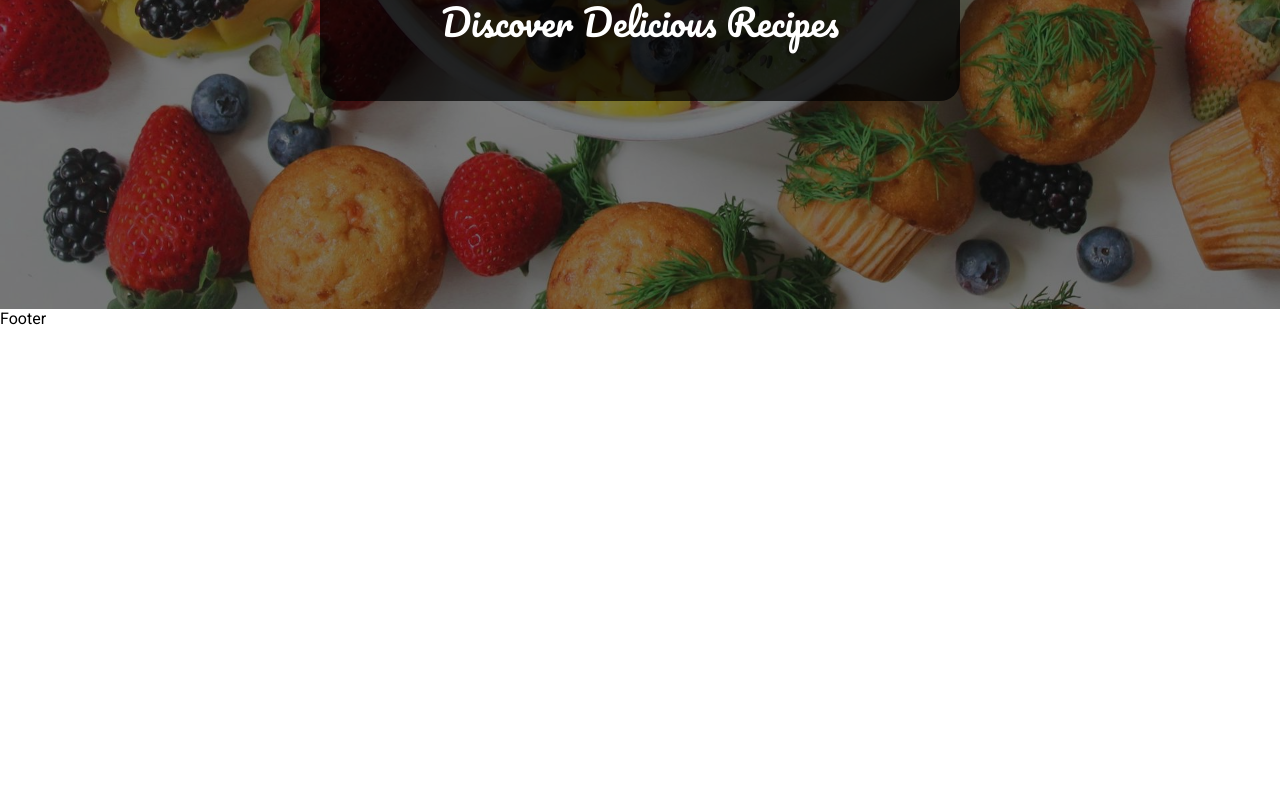
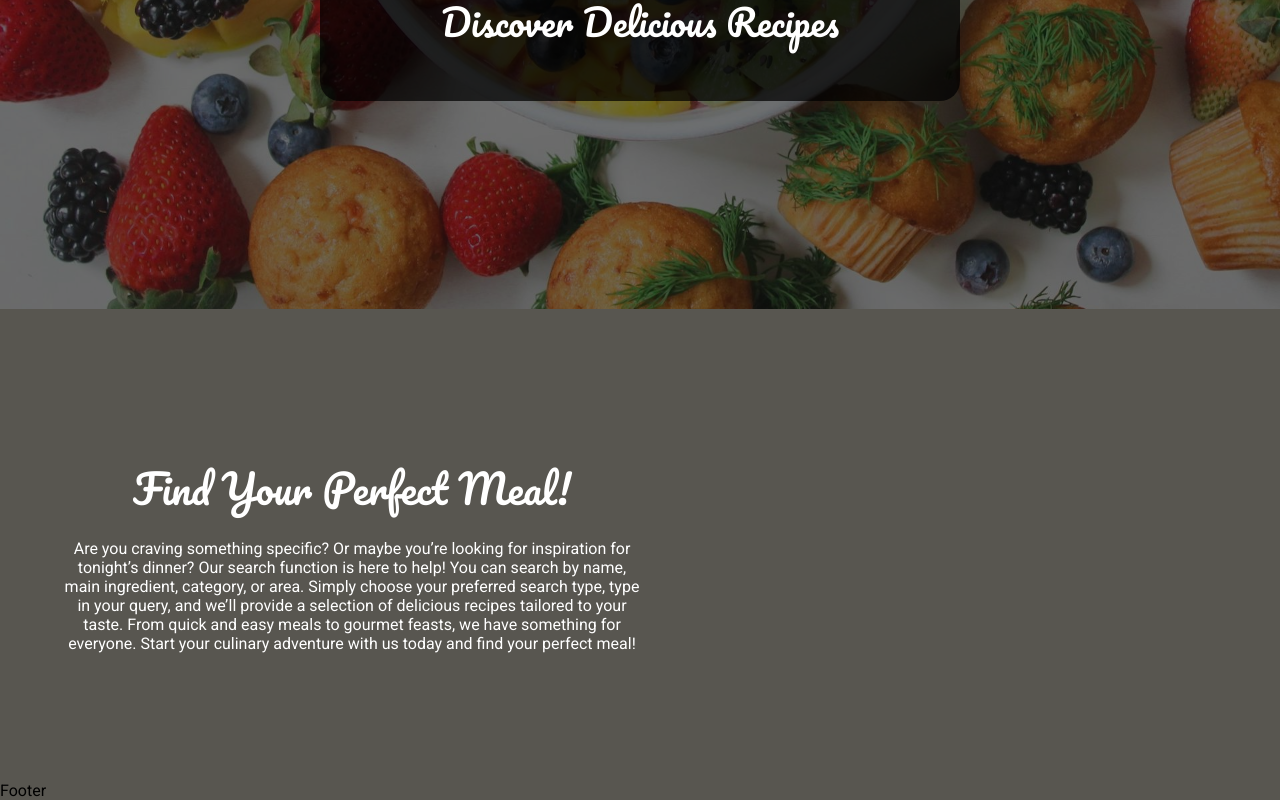
Before and after one commit to kszys90/FeastFinder, a React (Vite) app: page / in a window 1280 px wide. Shown: the part 491-1291 px from the top of the page. Before the commit the page ends 819 px from the top, so only its background shows below. Built offline with nearby package versions, Linux system fonts and the light colour scheme.

Commit message:
created first part of search article

```diff
--- /dev/null
+++ b/src/components/UI/Description.tsx
@@ -0,0 +1,15 @@
+import { type ReactNode, type ComponentPropsWithoutRef } from "react"
+
+type DescriptionProps = ComponentPropsWithoutRef<"p"> & {
+    children: ReactNode
+}
+
+export default function Description(props: DescriptionProps) {
+    const { children, ...otherProps } = props
+
+    return (
+        <p className="article-description" {...otherProps}>
+            {children}
+        </p>
+    )
+}
--- /dev/null
+++ b/src/components/UI/Title.tsx
@@ -0,0 +1,16 @@
+import { type ComponentPropsWithoutRef } from "react"
+
+type TitleProps = ComponentPropsWithoutRef<"h1"> & {
+    title: string
+}
+
+export default function Title(props: TitleProps) {
+    const { title, ...otherProps } = props
+    return (
+        <>
+            <h1 className="article-title decorated-text" {...otherProps}>
+                {title}
+            </h1>
+        </>
+    )
+}
--- a/src/index.css
+++ b/src/index.css
@@ -10,6 +10,7 @@ body {
   position: relative;
   margin: 0;
   padding: 0;
+  background-color: #585650;
 }
 
 .decorated-text {
@@ -22,12 +23,51 @@ body {
   position: relative;
 }
 
+.desktop__width-50 {
+  width: 100%;
+}
+
+@media screen and (min-width: 1024px) {
+  .desktop__width-50 {
+    width: 50%;
+  }
+}
+
+.article-title {
+  text-align: center;
+  font-size: 1.5rem;
+  color: white;
+  width: 100%;
+  margin: 1rem 0;
+  padding: 0;
+}
+
+.article-description {
+  text-align: center;
+  font-size: 0.75rem;
+  color: white;
+  width: 100%;
+  margin: 0;
+  padding: 0;
+}
+
+@media screen and (min-width: 600px) {
+  .article-title {
+    font-size: 2.5rem;
+  }
+
+  .article-description {
+    font-size: 1rem;
+  }
+}
+
 #main-header {
   position: absolute;
   top: 0;
   width: 100%;
   display: flex;
   justify-content: space-between;
+  align-items: center;
   padding: 0 2rem;
   color: white;
   z-index: 100;
@@ -37,6 +77,16 @@ body {
   margin: 0;
   padding: 0;
   font-size: 1.5rem;
+}
+
+.header__menu-icon {
+  font-size: 1.5rem;
+}
+
+@media screen and (min-width: 600px) {
+  .header__menu-icon {
+    display: none;
+  }
 }
 
 .header__nav-list {
@@ -78,7 +128,7 @@ body {
   left: 0;
   width: 100%;
   height: 100%;
-  background-color: rgb(20, 20, 20, 0.55);
+  background-color: rgb(20, 20, 20, 0.60);
   z-index: 5;
 }
 
@@ -138,7 +188,7 @@ body {
   }
 }
 
-@media screen and (min-width: 1200px) {
+@media screen and (min-width: 1024px) {
   .main-welcome {
     font-size: 1.75rem;
   }
@@ -151,3 +201,17 @@ body {
     font-size: 2.25rem;
   }
 }
+
+.search-article__container {
+  display: flex;
+  flex-direction: column;
+  margin: 4rem 1rem;
+}
+
+@media screen and (min-width: 1024px) {
+  .search-article__container {
+    flex-direction: row;
+    margin: 8rem 4rem;
+
+  }
+}
--- a/src/pages/Home.tsx
+++ b/src/pages/Home.tsx
@@ -1,5 +1,7 @@
 import MainCarousel from "../components/Home/MainCarousel"
 import MainTitle from "../components/Home/MainTitle";
+import Description from "../components/UI/Description";
+import Title from "../components/UI/Title";
 
 export default function HomePage() {
   return (
@@ -8,6 +10,21 @@ export default function HomePage() {
         <MainCarousel />
         <MainTitle />
       </main>
+      <article className="search-article__container">
+        <div className="desktop__width-50">
+          <Title title="Find Your Perfect Meal!" />
+          <Description>
+            {`Are you craving something specific? Or maybe you’re looking for inspiration for tonight’s dinner?
+             Our search function is here to help! You can search by name, main ingredient, category, or area.
+              Simply choose your preferred search type, type in your query, and we’ll provide a selection of
+              delicious recipes tailored to your taste. From quick and easy meals to gourmet feasts, we have
+                something for everyone. Start your culinary adventure with us today and find your perfect meal!`}
+          </Description>
+        </div>
+        <div className="desktop__width-50">
+
+        </div>
+      </article>
     </>
   );
 }
```
